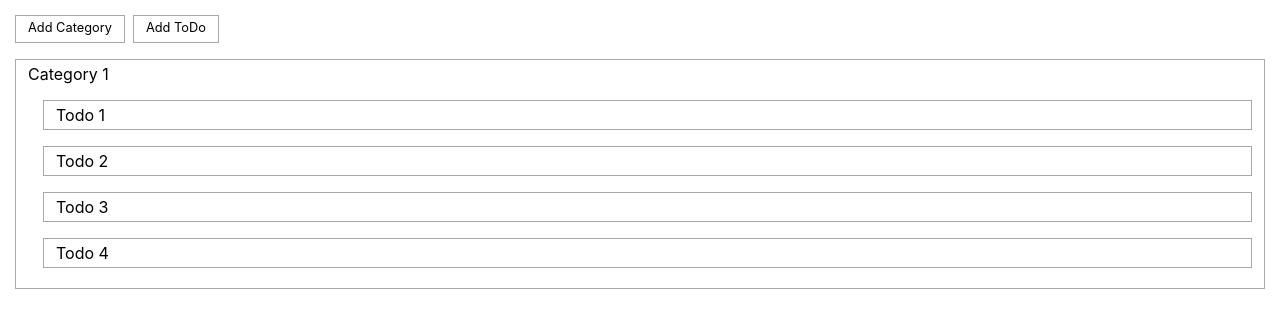
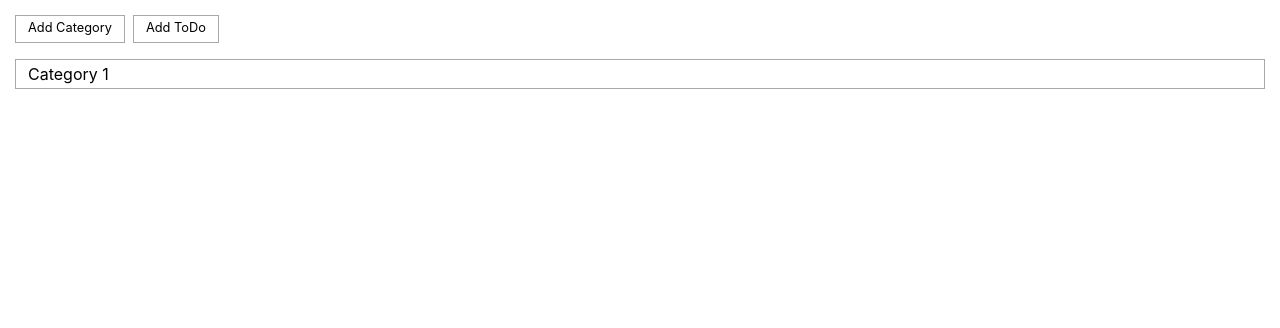
Before and after one commit to ishnyakova-victoria/react-todo, a React (Create React App) app: page / in a window 1280 px wide. Shown: the top 328 px of the page. Built offline with nearby package versions, Linux system fonts and the light colour scheme.

Commit message:
- added todos output for categories

```diff
--- a/src/App/Form/Form.js
+++ b/src/App/Form/Form.js
@@ -22,8 +22,9 @@ export class Form extends React.Component {
     event.preventDefault();
 
     this.props.addTodo({
+      id: this.props.todos.length + 1,
       title: this.todo.title.value,
-      category: this.todo.category.value,
+      category: parseInt(this.todo.category.value),
       date: this.todo.date.value,
       content: this.todo.content.value,
     });
--- a/src/App/List/Categories/Categories.js
+++ b/src/App/List/Categories/Categories.js
@@ -1,6 +1,6 @@
 import React from 'react';
 import './Categories.css';
-import { Todos } from "./Todos/Todos";
+import Todos from "./Todos/Todos";
 import { connect } from 'react-redux';
 
 export class Categories extends React.Component {
@@ -10,7 +10,7 @@ export class Categories extends React.Component {
         {this.props.categories.map((category) => {
           return (
             <li className="category" key={category.id}>{category.name}
-              <Todos />
+              <Todos category={category.id} />
             </li>
           );
         })}
--- a/src/App/List/Categories/Todos/Todos.js
+++ b/src/App/List/Categories/Todos/Todos.js
@@ -1,6 +1,7 @@
 import React from 'react';
 import './Todos.css';
 import { Link } from "react-router-dom";
+import { connect } from 'react-redux';
 
 export class Todos extends React.Component {
   state = {};
@@ -12,21 +13,30 @@ export class Todos extends React.Component {
   render() {
     return (
       <ul className="todos">
-        <li className="todo">
-          <Link to="/view/1">Todo 1</Link>
-        </li>
-        <li className="todo">
-          <Link to="/view/2">Todo 2</Link>
-        </li>
-        <li className="todo">
-          <Link to="/view/3">Todo 3</Link>
-        </li>
-        <li className="todo">
-          <Link to="/view/4">Todo 4</Link>
-        </li>
+        {this.props.todos.filter((todo) => todo.category === this.props.category).map((todo) => {
+          return (<li className="todo" key={todo.id}>
+            <Link to={{
+              pathname: '/view/' + todo.id
+            }}>
+              {todo.title}
+            </Link>
+          </li>);
+        })}
       </ul>
     );
   }
 }
 
-export default Todos;
+const mapStateToProps = (state) => {
+  return {
+    categories: state.categoryReducer.categories,
+    todos: state.todoReducer.todos
+  };
+};
+
+const mapDispatchToProps = (dispatch) => {
+  return {
+  };
+};
+
+export default connect(mapStateToProps, mapDispatchToProps)(Todos);
--- a/src/App/View/View.js
+++ b/src/App/View/View.js
@@ -14,8 +14,8 @@ export class View extends React.Component {
       <div className="view-container">
         <div className="manage-view-buttons">
           <Link className="button" to="/">&lt; Back</Link>
-          <Link className="button">Edit</Link>
-          <Link className="button">Delete</Link>
+          <Link className="button" to="/">Edit</Link>
+          <Link className="button" to="/">Delete</Link>
         </div>
         <div className="todo">
           <h2>Title</h2>
```
